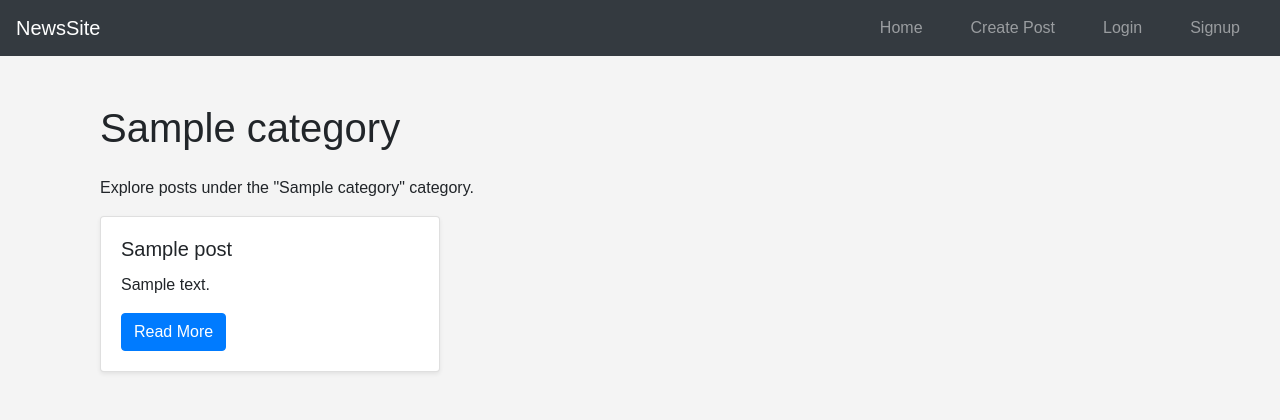
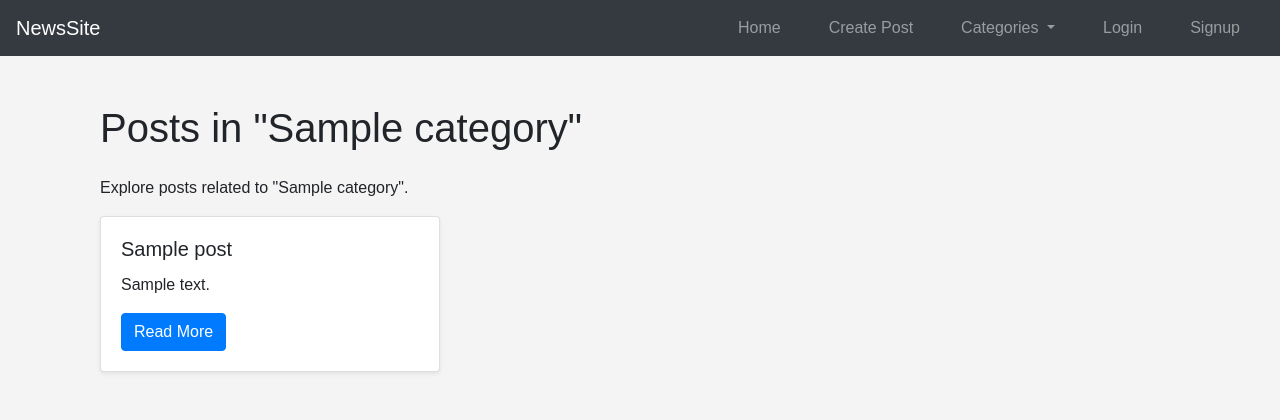
Before and after one commit to Markmcl25/project-4.1, a Django app: a page that uses templates/base.html in a window 1280 px wide. Shown: the top 420 px of the page. Run offline with Django 3.2, Linux system fonts and the light colour scheme; tables that the repository leaves empty hold one stand-in row (values such as "Sample post"); some libraries are stand-ins or nearby versions.

Commit message:
removed categories section from home page and added categories dropdown menu in nav bar that needs to be populated

```diff
--- a/reddit/views.py
+++ b/reddit/views.py
@@ -18,6 +18,11 @@ class PostList(ListView):
 
     def get_queryset(self):
         return Post.objects.filter(status=1).order_by('-created_on')
+
+def get_context_data(self, **kwargs):
+        context = super().get_context_data(**kwargs)
+        context['categories'] = Category.objects.all()  # Pass categories to the template
+        return context
 
 # Class-based view for listing posts by the logged-in user
 class UserPostListView(ListView):
@@ -56,6 +61,11 @@ class PostDetail(DetailView):
         context['comments'] = self.object.comments.filter(approved=True)  # Approved comments only
         context['form'] = CommentForm()  # Provide the comment form
         return context
+
+class CategoriesListView(ListView):
+    model = Category
+    template_name = 'category.html'
+    context_object_name = 'categories'
 
 # Handle comment submission for a post
 def add_comment(request, pk):
@@ -122,7 +132,8 @@ def edit_post(request, pk):
 def category_view(request, category_slug):
     category = get_object_or_404(Category, slug=category_slug)
     posts = Post.objects.filter(category=category, status=1)
-    return render(request, 'category.html', {'category': category, 'posts': posts})
+    categories = Category.objects.all()
+    return render(request, 'category.html', {'category': category, 'posts': posts, 'categories': categories})
 
 # Signup confirmation page
 def signup_confirmation(request):
--- a/templates/base.html
+++ b/templates/base.html
@@ -27,10 +27,21 @@
                 <li class="nav-item">
                     <a class="nav-link" href="{% url 'create_post' %}">Create Post</a>
                 </li>
+                <!-- Categories Dropdown -->
+                <li class="nav-item dropdown">
+                    <a class="nav-link dropdown-toggle" href="#" id="categoriesDropdown" role="button" data-toggle="dropdown" aria-haspopup="true" aria-expanded="false">
+                        Categories
+                    </a>
+                    <div class="dropdown-menu" aria-labelledby="categoriesDropdown">
+                        {% for category in categories %}
+                            <a class="dropdown-item" href="{% url 'category' category.slug %}">{{ category.name }}</a>
+                        {% endfor %}
+                    </div>
+                </li>
                 {% if user.is_authenticated %}
                     <li class="nav-item">
                         <!-- Logout Form -->
-                        <form method="POST" action="{% url 'logout' %}">
+                        <form method="POST" action="{% url 'logout' %}" style="display: inline;">
                             {% csrf_token %}
                             <button type="submit" class="btn btn-link nav-link" style="background: none; border: none; padding: 0;">Logout</button>
                         </form>
--- a/templates/category.html
+++ b/templates/category.html
@@ -1,12 +1,13 @@
-{% extends "base.html" %}
+{% extends 'base.html' %}
 
-{% block title %}{{ category.name }} - Posts{% endblock %}
+{% block title %}Posts in {{ category.name }}{% endblock %}
 
 {% block content %}
 <div class="container mt-4">
-    <h1 class="mb-4">{{ category.name }}</h1>
-    <p>Explore posts under the "{{ category.name }}" category.</p>
+    <h1 class="mb-4">Posts in "{{ category.name }}"</h1>
+    <p>Explore posts related to "{{ category.name }}".</p>
 
+    {% if posts %}
         <div class="row">
             {% for post in posts %}
                 <div class="col-md-4">
@@ -14,13 +15,14 @@
                         <div class="card-body">
                             <h5 class="card-title">{{ post.title }}</h5>
                             <p class="card-text">{{ post.content|truncatewords:20 }}</p>
-                        <a href="{% url 'post_detail' post.id %}" class="btn btn-primary">Read More</a>
+                            <a href="{% url 'post_detail' post.pk %}" class="btn btn-primary">Read More</a>
                         </div>
                     </div>
                 </div>
-        {% empty %}
-            <p>No posts found in this category.</p>
             {% endfor %}
         </div>
+    {% else %}
+        <p>No posts are available in this category yet. Check back later!</p>
+    {% endif %}
 </div>
 {% endblock %}
```
Also changed, not shown: templates/home.html (+0 -16 lines). Lines whose indentation alone changed are shown as unchanged.
